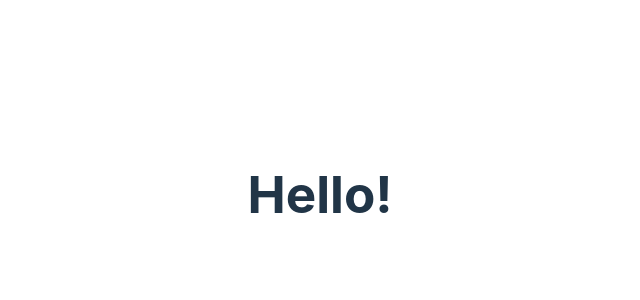
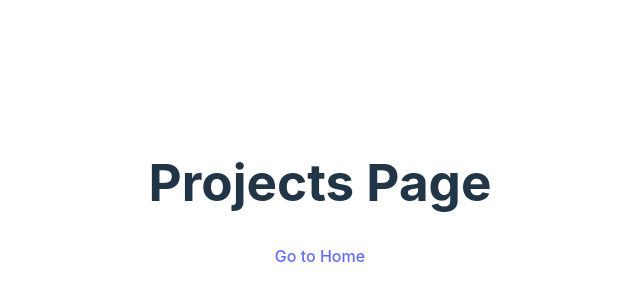
Before and after one commit to KimGreenbush/vue3-capi, a Vue app: page /projects in a window 1280 px wide. Shown: the part 206-506 px from the top of the page, without its empty margins (320-960 px from the left). Built offline with nearby package versions, Linux system fonts and the light colour scheme.

Commit message:
add router

```diff
--- a/prettier.config.js
+++ b/prettier.config.js
@@ -9,7 +9,7 @@ export default {
     trailingComma: "none",
     overrides: [
         {
-            files: "*.js",
+            files: ["*.js", "*.ts"],
             options: {
                 tabWidth: 4
             }
--- a/src/App.vue
+++ b/src/App.vue
@@ -3,7 +3,9 @@
 </script>
 
 <template>
-  <h1>Hello!</h1>
+  <main>
+    <RouterView />
+  </main>
 </template>
 
 <style scoped></style>
--- a/src/main.ts
+++ b/src/main.ts
@@ -1,5 +1,6 @@
 import { createApp } from "vue"
+import router from "./router/index.ts"
 import "./style.css"
 import App from "./App.vue"
 
-createApp(App).mount("#app")
+createApp(App).use(router).mount("#app")
--- a/src/router/index.ts
+++ b/src/router/index.ts
@@ -1,8 +1,21 @@
 import { createRouter, createWebHistory } from "vue-router"
+import HomeView from "../views/HomeView.vue"
+import ProjectsView from "../views/ProjectsView.vue"
 
 const router = createRouter({
-  history: createWebHistory(import.meta.env.BASE_URL),
-  routes: []
+    history: createWebHistory(import.meta.env.BASE_URL),
+    routes: [
+        {
+            path: "/",
+            name: "home",
+            component: HomeView
+        },
+        {
+            path: "/projects",
+            name: "projects",
+            component: ProjectsView
+        }
+    ]
 })
 
 export default router
--- /dev/null
+++ b/src/views/HomeView.vue
@@ -0,0 +1,10 @@
+<script setup lang="ts">
+
+</script>
+
+<template>
+    <div>
+        <h1>Home Page</h1>
+        <a href="/projects">Go to projects</a>
+    </div>
+</template>
--- /dev/null
+++ b/src/views/ProjectsView.vue
@@ -0,0 +1,10 @@
+<script setup lang="ts">
+
+</script>
+
+<template>
+    <div>
+        <h1>Projects Page</h1>
+        <a href="/">Go to Home</a>
+    </div>
+</template>
```
